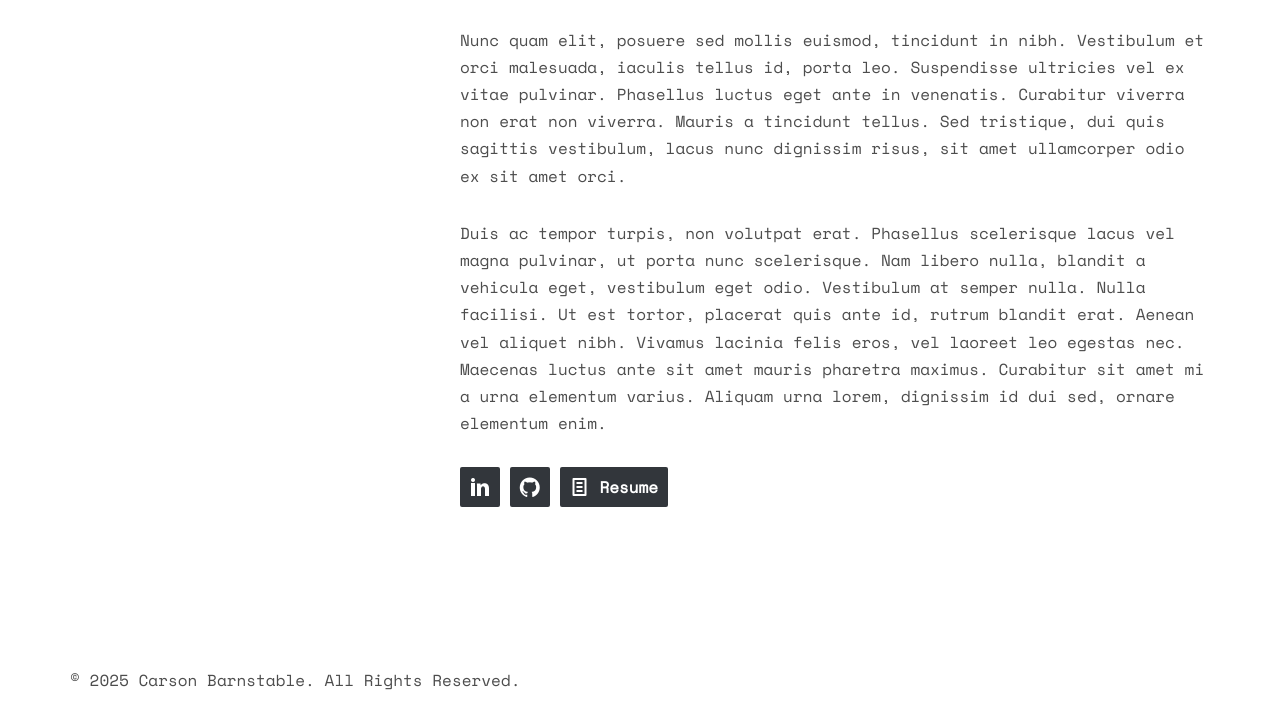
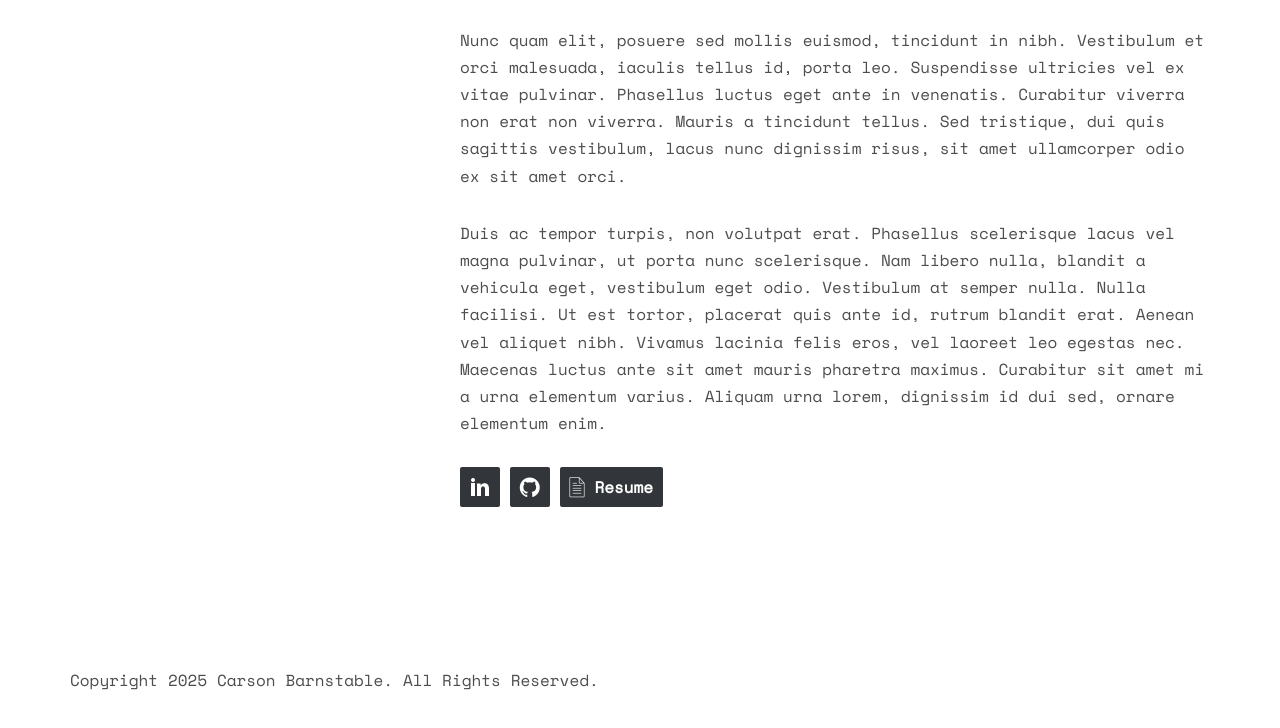
Before and after one commit to CarsonBarnstable/carsonbarnstable.github.io, a plain HTML site: page index.html in a window 1280 px wide. Shown: the part 1181-1909 px from the top of the page. Drawn offline with nearby package versions, Linux system fonts and the light colour scheme; files whose address does not match are found by name.

Commit message:
fix: reverting resume icon

```diff
--- a/index.html
+++ b/index.html
@@ -105,7 +105,7 @@
 						<ul class="fh5co-social-icons">
 							<li><a href="https://www.linkedin.com/in/carsonbarnstable/"><i class="icon-linkedin2"></i></a></li>
 							<li><a href="https://github.com/CarsonBarnstable"><i class="icon-github2"></i></a></li>
-							<li><a href="./CarsonBarnstable-Resume.pdf"><i class="icon-text-document"></i> <span><b>Resume</b></span></a></li>
+							<li><a href="./CarsonBarnstable-Resume.pdf"><i class="icon-document"></i> <span><b>Resume</b></span></a></li>
 						</ul>
 					</p>
 				</div>
@@ -613,7 +613,7 @@
 		<div class="container">
 			<div class="row">
 				<div class="col-md-12">
-					<p>&copy; 2025 Carson Barnstable. All Rights Reserved.</p>
+					<p>Copyright 2025 Carson Barnstable. All Rights Reserved.</p>
 				</div>
 			</div>
 		</div>
```
